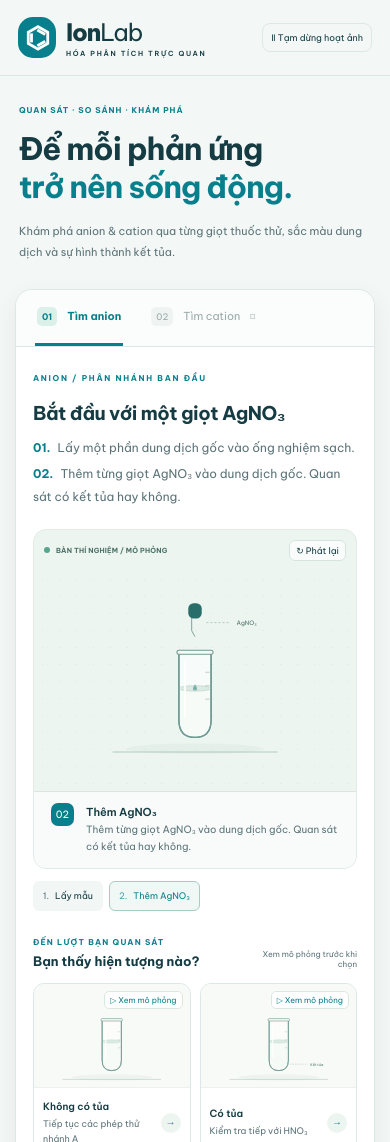
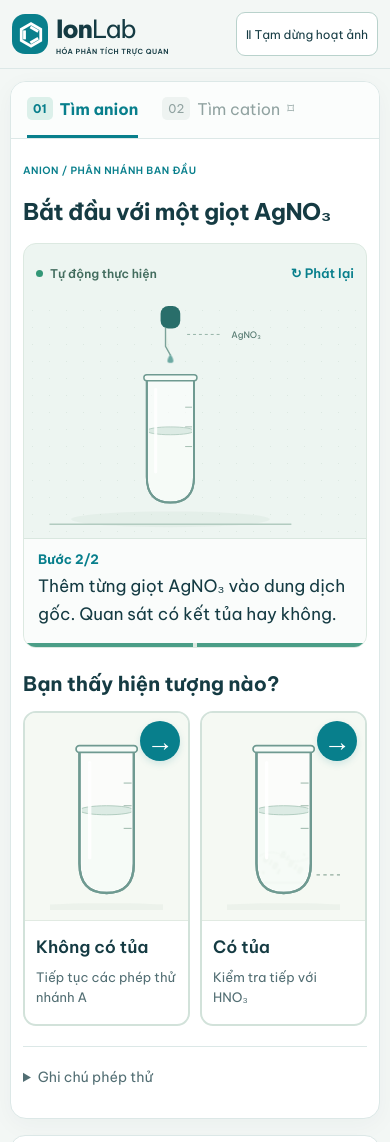
Before and after one commit to daotrungcan92/hoaphantich-ion, a website: page index.html in a window 390 px wide. Shown: the top 1142 px of the page. Drawn offline with Linux system fonts and the light colour scheme.

Commit message:
Simplify mobile practice with automatic procedures and large direct-choice animations

```diff
--- a/app.js
+++ b/app.js
@@ -6,7 +6,9 @@
   const freshState = () => ({ screen: 'start', branch: null, anions: {}, cations: [], journal: [] });
   let state = freshState();
   const history = [];
-  let operation = 0, preview = null, currentStep, toastTimer;
+  let operation = 0, currentStep, toastTimer;
+  let operationTimer = null, nextOperationAt = 0, operationRemaining = null, sequenceComplete = false;
+  let dialogOpen = false;
   const reducedMotion = matchMedia('(prefers-reduced-motion: reduce)');
   let paused = reducedMotion.matches;
   let staticMode = reducedMotion.matches;
@@ -98,37 +100,67 @@
   }
   function renderSimulation() {
     const activeOp = currentStep.operations[operation];
-    const activeChoice = preview === null ? null : currentStep.options[preview];
-    const model = activeChoice?.scene || activeOp.scene;
-    $('simulation').innerHTML = `<div class="simulation-top"><span class="live-label"><i></i>${activeChoice ? 'XEM TRƯỚC / HIỆN TƯỢNG MINH HỌA' : 'BÀN THÍ NGHIỆM / MÔ PHỎNG'}</span><div class="simulation-tools"><button type="button" id="replay-scene" aria-label="Phát lại mô phỏng">↻ Phát lại</button>${activeChoice ? '<button type="button" id="return-operation">← Thao tác</button>' : ''}</div></div><div class="stage-visual">${draw(model)}</div><div class="simulation-caption"><span class="caption-number">${activeChoice ? '▷' : String(operation + 1).padStart(2,'0')}</span><div class="caption-text">${esc(activeChoice ? activeChoice.label : activeOp.short)}<small>${esc(activeChoice ? model.label + ' · Chưa ghi nhận kết quả; bấm nút lựa chọn bên dưới để xác nhận.' : activeOp.text)}</small></div></div>`;
-    $('replay-scene').addEventListener('click', () => { if(paused && !staticMode) notify('Hoạt ảnh đang tạm dừng. Bật lại ở góc trên để xem chuyển động.'); renderSimulation(); });
-    $('return-operation')?.addEventListener('click', () => { preview = null; renderSimulation(); });
-    $('operation-list').innerHTML = currentStep.operations.map((item, i) => `<button type="button" data-operation="${i}" class="${preview === null && operation === i ? 'active' : ''}" aria-pressed="${preview === null && operation === i}"><span>${i+1}.</span>${esc(item.short)}</button>`).join('');
-    document.querySelectorAll('[data-operation]').forEach(button => button.addEventListener('click', () => { operation = Number(button.dataset.operation); preview = null; renderSimulation(); }));
-    document.querySelectorAll('.observation-card').forEach((card, index) => card.classList.toggle('previewing', preview === index));
+    const showStage = !currentStep.menu && state.screen !== 'final';
+    $('simulation').hidden = !showStage;
+    if (!showStage) { $('simulation').innerHTML = ''; return; }
+    // Reduced motion shows the full procedure once as a readable, static sequence.
+    if (staticMode) {
+      $('simulation').innerHTML = `<div class="simulation-top"><span class="live-label">THAO TÁC THỰC HÀNH</span></div><div class="static-procedure">${currentStep.operations.map((item, index) => `<div class="static-operation"><div>${draw(item.scene, true)}</div><p><strong>Bước ${index+1}</strong>${esc(item.text)}</p></div>`).join('')}</div>`;
+      return;
+    }
+    const status = paused ? 'Đang tạm dừng' : sequenceComplete ? 'Đã xem hết thao tác' : 'Tự động thực hiện';
+    $('simulation').innerHTML = `<div class="simulation-top"><span class="live-label"><i></i>${status}</span><button type="button" id="replay-scene" aria-label="Phát lại toàn bộ thao tác">↻ Phát lại</button></div><div class="stage-visual">${draw(activeOp.scene)}</div><div class="simulation-caption"><div class="caption-step">Bước ${operation+1}/${currentStep.operations.length}</div><p class="caption-text" aria-live="polite" aria-atomic="true">${esc(activeOp.text)}</p></div><div class="operation-progress" aria-hidden="true">${currentStep.operations.map((_,index)=>`<span class="${index <= operation ? 'reached' : ''}"></span>`).join('')}</div>`;
+    $('replay-scene').addEventListener('click', startSequence);
+  }
+  function stopOperationTimer() {
+    if (operationTimer !== null) clearTimeout(operationTimer);
+    operationTimer = null;
+  }
+  function operationDuration() {
+    // Leave enough time to read each caption; long instructions get a longer scene.
+    return Math.min(11000, Math.max(5000, 2200 + currentStep.operations[operation].text.length * 52));
+  }
+  function scheduleOperation() {
+    stopOperationTimer();
+    if (paused || staticMode || document.hidden || dialogOpen || sequenceComplete || currentStep.menu || state.screen === 'final') return;
+    const delay = operationRemaining ?? operationDuration();
+    nextOperationAt = Date.now() + delay;
+    operationTimer = setTimeout(() => {
+      operationTimer = null; operationRemaining = null;
+      if (operation < currentStep.operations.length - 1) operation++;
+      else sequenceComplete = true;
+      renderSimulation(); scheduleOperation();
+    }, delay);
+  }
+  function suspendSequence() {
+    if (operationTimer !== null) operationRemaining = Math.max(0, nextOperationAt - Date.now());
+    stopOperationTimer();
+  }
+  function startSequence() {
+    stopOperationTimer(); operation = 0; operationRemaining = null; sequenceComplete = false;
+    renderSimulation(); scheduleOperation();
   }
   function render(focus = true) {
     currentStep = state.screen === 'tests' ? testMenu() : state.screen === 'final' ? finalStep() : steps[state.screen];
     if(!currentStep) throw new Error(`Unknown step: ${state.screen}`);
-    operation = state.screen === 'start' ? 1 : 0; preview = null;
+    stopOperationTimer(); operation = 0; operationRemaining = null; sequenceComplete = false;
     $('step-title').textContent = currentStep.title;
     $('breadcrumb').textContent = currentStep.crumb || `${currentStep.phase === 'anion' ? 'ANION' : 'CATION'} / PHÉP THỬ ĐỊNH TÍNH`;
     $('back-button').disabled = !history.length;
     $('back-button').style.visibility = history.length ? 'visible' : 'hidden';
     $('instructions').innerHTML = state.screen === 'final'
       ? `<div class="results-banner"><p><strong>Anion:</strong> ${positiveAnions().map(([ion,result])=>esc(result.detail||ion)).join(', ') || 'Chưa ghi nhận'}</p><p><strong>Cation:</strong> ${state.cations.map(esc).join(', ') || 'Chưa ghi nhận'}</p><small>${total()}/3 ion đã xác định · ${state.journal.length} quan sát trong nhật ký.</small></div>`
-      : currentStep.operations.map((item,i) => `<p><span class="instruction-index">${String(i+1).padStart(2,'0')}.</span>${esc(item.text)}</p>`).join('');
+      : currentStep.menu ? `<p>${esc(currentStep.operations[0].text)}</p>` : '';
+    $('instructions').hidden = !$('instructions').textContent.trim();
     $('choices-title').textContent = currentStep.choicesTitle || 'Bạn thấy hiện tượng nào?';
-    $('choices-hint').textContent = currentStep.menu ? 'Chọn để mở hướng dẫn' : 'Xem mô phỏng trước khi chọn';
     $('step-footnote').textContent = currentStep.footnote || '';
-    $('choices').className = `choices ${currentStep.menu ? 'test-grid' : currentStep.options.length === 3 ? 'three' : ''}`;
-    $('choices').innerHTML = currentStep.options.map((choice, index) => `<article class="observation-card ${currentStep.menu ? 'test-card' : ''} ${choice.disabled ? 'locked' : ''}"><button type="button" class="card-preview" data-preview="${index}" aria-label="Xem mô phỏng: ${esc(choice.label)}" ${choice.disabled ? 'disabled' : ''}>${draw(choice.scene,true)}<span class="preview-tag">▷ ${currentStep.menu ? 'Chuẩn bị' : 'Xem mô phỏng'}</span></button><button type="button" class="choice-select" data-choice="${index}" ${choice.disabled ? 'disabled' : ''}><span>${esc(choice.label)}${choice.hint ? `<small>${esc(choice.hint)}</small>` : ''}</span><span class="choice-arrow" aria-hidden="true">${choice.disabled ? '⌑' : '→'}</span></button></article>`).join('');
+    $('step-notes').hidden = !currentStep.footnote;
+    $('step-notes').removeAttribute('open');
+    const paired = currentStep.options.some(choice => ['compare-cloudy','compare-same','clear-or-dissolve','halides','slow-ppt'].includes(choice.scene.type));
+    $('choices').className = `choices ${currentStep.menu ? 'test-grid' : currentStep.options.length === 3 ? 'three' : ''} ${paired ? 'paired-options' : ''}`;
+    $('choices').innerHTML = currentStep.options.map((choice, index) => `<button type="button" data-choice="${index}" class="observation-card ${currentStep.menu ? 'test-card' : ''}" aria-label="${esc(choice.label)}${choice.hint ? ' — '+esc(choice.hint) : ''}" ${choice.disabled ? 'disabled' : ''}>${currentStep.menu ? '' : `<span class="phenomenon-image">${draw(choice.scene,true)}</span>`}<span class="choice-copy"><span class="choice-label">${esc(choice.label)}</span>${choice.hint ? `<small>${esc(choice.hint)}</small>` : ''}</span><span class="choice-arrow" aria-hidden="true">${choice.disabled ? '⌑' : '→'}</span></button>`).join('');
     document.querySelectorAll('[data-choice]').forEach(button => button.addEventListener('click', () => choose(Number(button.dataset.choice))));
-    document.querySelectorAll('[data-preview]').forEach(button => button.addEventListener('click', () => {
-      preview = Number(button.dataset.preview); renderSimulation();
-      $('simulation').scrollIntoView?.({ behavior: reducedMotion.matches ? 'auto' : 'smooth', block: 'center' });
-    }));
-    updateSummary(); renderSimulation();
+    updateSummary(); renderSimulation(); scheduleOperation();
     if(focus) {
       $('step-title').focus({ preventScroll: true });
       $('workspace').scrollIntoView?.({ behavior: reducedMotion.matches ? 'auto' : 'smooth', block: 'start' });
@@ -139,15 +171,20 @@
     document.body.classList.toggle('still', staticMode);
     $('motion-toggle').setAttribute('aria-pressed', String(paused));
     $('motion-toggle').textContent = paused ? '▷ Bật hoạt ảnh' : 'Ⅱ Tạm dừng hoạt ảnh';
+    renderSimulation();
   }
-  $('motion-toggle').addEventListener('click', () => { paused = !paused; staticMode = false; updateMotion(); });
-  reducedMotion.addEventListener('change', event => { paused = staticMode = event.matches; updateMotion(); });
-  document.addEventListener('visibilitychange', () => { document.body.classList.toggle('page-hidden', document.hidden); });
+  $('motion-toggle').addEventListener('click', () => { suspendSequence(); paused = !paused; staticMode = false; updateMotion(); scheduleOperation(); });
+  reducedMotion.addEventListener('change', event => { suspendSequence(); paused = staticMode = event.matches; updateMotion(); scheduleOperation(); });
+  document.addEventListener('visibilitychange', () => {
+    document.body.classList.toggle('page-hidden', document.hidden);
+    if (document.hidden) suspendSequence(); else scheduleOperation();
+  });
   $('back-button').addEventListener('click', () => { if(history.length) { state = history.pop(); render(); notify('Đã trở lại bước trước; kết quả và nhật ký cũng được khôi phục.'); } });
   $('anion-tab').addEventListener('click', () => go(state.branch ? 'tests' : 'start'));
   $('cation-tab').addEventListener('click', () => { if(Object.keys(state.anions).length) go('cation-start'); });
-  $('reset-button').addEventListener('click', () => $('reset-dialog').showModal());
+  $('reset-button').addEventListener('click', () => { suspendSequence(); dialogOpen = true; $('reset-dialog').showModal(); });
+  $('reset-dialog').addEventListener('close', () => { dialogOpen = false; scheduleOperation(); });
   $('cancel-reset').addEventListener('click', () => $('reset-dialog').close());
-  $('confirm-reset').addEventListener('click', () => { state = freshState(); history.length = 0; $('reset-dialog').close(); render(); notify('Đã chuẩn bị mẫu mới.'); });
+  $('confirm-reset').addEventListener('click', () => { state = freshState(); history.length = 0; dialogOpen = false; $('reset-dialog').close(); render(); notify('Đã chuẩn bị mẫu mới.'); });
   render(false); updateMotion();
 })();
--- a/index.html
+++ b/index.html
@@ -6,10 +6,10 @@
   <meta name="theme-color" content="#087f8c">
   <meta name="description" content="Khám phá các phép thử định tính anion và cation bằng mô phỏng động.">
   <title>IonLab · Hóa phân tích trực quan</title>
-  <link rel="stylesheet" href="styles.css">
-  <script src="reactions.js" defer></script>
-  <script src="scenes.js" defer></script>
-  <script src="app.js" defer></script>
+  <link rel="stylesheet" href="styles.css?v=20261020-mobile2">
+  <script src="reactions.js?v=20261020-mobile2" defer></script>
+  <script src="scenes.js?v=20261020-mobile2" defer></script>
+  <script src="app.js?v=20261020-mobile2" defer></script>
 </head>
 <body>
   <a class="skip-link" href="#workspace">Đến bàn thí nghiệm</a>
@@ -18,11 +18,10 @@
     <div class="header-actions"><span class="version-label"><i></i> Phòng thực hành mô phỏng</span><button id="motion-toggle" class="icon-button" type="button" aria-pressed="false">Ⅱ Tạm dừng hoạt ảnh</button></div>
   </header>
   <main>
-    <section class="intro"><div><p class="eyebrow">QUAN SÁT · SO SÁNH · KHÁM PHÁ</p><h1>Để mỗi phản ứng<br><span>trở nên sống động.</span></h1><p>Khám phá anion & cation qua từng giọt thuốc thử,<br class="desktop-break"> sắc màu dung dịch và sự hình thành kết tủa.</p></div><div class="intro-art" aria-hidden="true"><span class="formula f1">Ag⁺</span><span class="formula f2">SO₄²⁻</span><span class="formula f3">NH₄⁺</span><div class="hero-tube t1"><i></i></div><div class="hero-tube t2"><i></i></div><div class="hero-tube t3"><i></i></div><span class="art-caption">Một mẫu thử. Nhiều điều để khám phá.</span></div></section>
     <div class="lab-layout">
       <section id="workspace" class="workspace" aria-label="Bàn thí nghiệm">
         <nav class="phase-tabs" aria-label="Giai đoạn phân tích"><button id="anion-tab" type="button" class="active"><span>01</span> Tìm anion</button><button id="cation-tab" type="button" disabled><span>02</span> Tìm cation <small id="cation-lock">⌑</small></button></nav>
-        <div class="work-content"><div class="step-toolbar"><p id="breadcrumb" class="eyebrow"></p><button id="back-button" class="text-button" type="button">← Bước trước</button></div><h2 id="step-title" tabindex="-1"></h2><div id="instructions"></div><section id="simulation" class="simulation" aria-label="Mô phỏng thao tác và hiện tượng"></section><div id="operation-list" class="operation-list" aria-label="Các thao tác"></div><div class="observation-heading"><div><p class="eyebrow">ĐẾN LƯỢT BẠN QUAN SÁT</p><h3 id="choices-title">Bạn thấy hiện tượng nào?</h3></div><span id="choices-hint">Xem mô phỏng trước khi chọn</span></div><div id="choices" class="choices"></div><p id="step-footnote" class="step-footnote"></p></div>
+        <div class="work-content"><div class="step-toolbar"><p id="breadcrumb" class="eyebrow"></p><button id="back-button" class="text-button" type="button">← Bước trước</button></div><h2 id="step-title" tabindex="-1"></h2><div id="instructions"></div><section id="simulation" class="simulation" aria-label="Mô phỏng thao tác tự động"></section><div class="observation-heading"><h3 id="choices-title">Bạn thấy hiện tượng nào?</h3></div><div id="choices" class="choices"></div><details id="step-notes" class="step-notes"><summary>Ghi chú phép thử</summary><p id="step-footnote"></p></details></div>
       </section>
       <aside class="notebook" aria-label="Sổ tay phân tích"><div class="notebook-heading"><span class="notebook-icon" aria-hidden="true">▤</span><div><p class="eyebrow">MẪU ĐANG PHÂN TÍCH</p><h2>Sổ tay thí nghiệm</h2></div></div><div class="sample-tag"><i></i> Mẫu thử của bạn <span>Tối đa 3 ion</span></div><div id="summary" aria-live="polite" aria-atomic="true"></div><div class="notebook-divider"></div><h3 class="small-heading">Dấu hiệu cần quan sát</h3><div class="legend"><span><i class="legend-dot precip-dot"></i> Kết tủa</span><span><i class="legend-dot color-dot"></i> Đổi màu</span><span><i class="legend-dot gas-dot"></i> Sủi bọt khí</span></div><details class="journal" open><summary>Nhật ký quan sát <span id="history-count">0</span></summary><ol id="journal-list"><li class="empty-journal">Mỗi lựa chọn hiện tượng sẽ được ghi lại ở đây.</li></ol></details><button id="reset-button" class="reset-button" type="button">↻ Bắt đầu mẫu mới</button><p class="notebook-note">Theo sơ đồ bài tập hiện có:<br>tối đa 2 anion, 3 ion tổng cộng.</p></aside>
     </div>
--- a/scenes.js
+++ b/scenes.js
@@ -82,7 +82,11 @@ window.IonLabScenes = (() => {
       if (type === 'observe') body += `<path d="M292 125q21-24 42 0q-21 24-42 0" fill="#e2efe8" stroke="#90afa0"/><circle cx="313" cy="125" r="6" fill="#5d9383"/>`;
       if (model.reagent && !['add','wash','solid-add','gas','cool'].includes(type)) body += text(240,32,model.reagent,'scene-label');
     }
-    return `<svg class="lab-svg" viewBox="${mini ? '113 -6 254 240' : '0 -6 480 240'}" ${mini ? 'aria-hidden="true"' : `role="img" aria-labelledby="${id}-title"`} xmlns="http://www.w3.org/2000/svg"><title id="${id}-title">${esc(model.label)}</title><defs>${defs.join('')}</defs>${body}</svg>`;
+    const paired = ['compare-cloudy','compare-same','compare-setup','split','clear-or-dissolve','halides','slow-ppt','separate','decant','rack','centrifuge','cool'].includes(type);
+    const fullHeight = ['sample','add','solid-add','wash','heat','cool','cotton','smell','no-smell','paper-setup','paper-pink','paper-clear','observe','bismuth','mercury','reform','centrifuge','split','rack'].includes(type);
+    const miniBox = paired ? (fullHeight ? '130 -6 220 231' : '135 45 210 180') : (fullHeight ? '190 -6 100 225' : '190 48 100 165');
+    const visibleBody = mini && !paired ? body.replace(/<text\b[\s\S]*?<\/text>/g, '') : body;
+    return `<svg class="lab-svg ${paired ? 'paired-scene' : 'single-scene'}" viewBox="${mini ? miniBox : '100 -6 330 240'}" ${mini ? 'aria-hidden="true"' : `role="img" aria-labelledby="${id}-title"`} xmlns="http://www.w3.org/2000/svg"><title id="${id}-title">${esc(model.label)}</title><defs>${defs.join('')}</defs>${visibleBody}</svg>`;
   }
   return { render, esc };
 })();
```
Also changed, not shown: CHEMISTRY.md (+1 -1 lines), tests/app.test.cjs (+86 -11 lines), README.md, styles.css.
